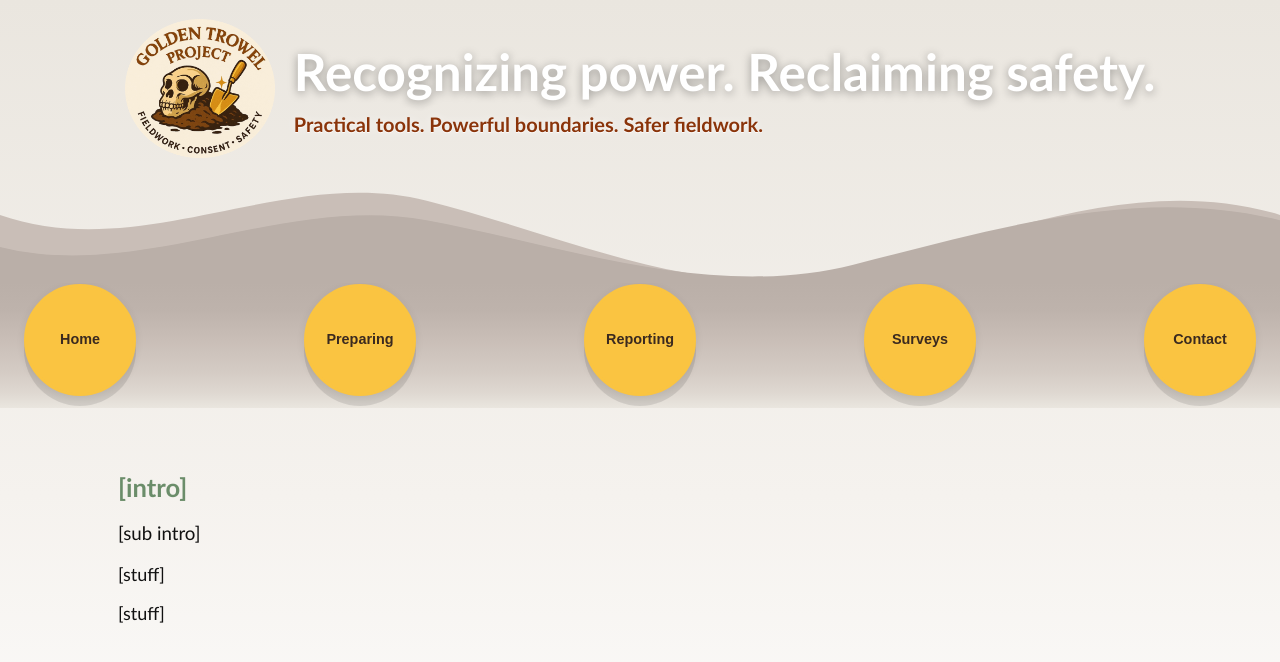
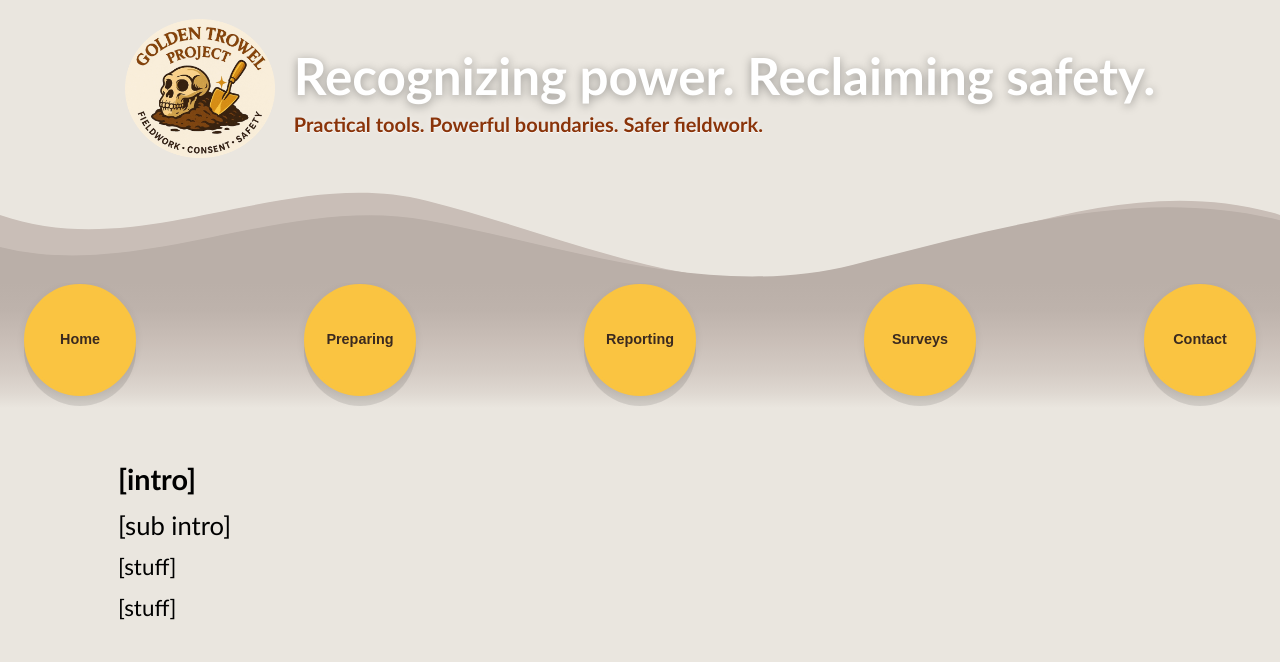
Before and after one commit to AnthroSafetyWarrior/GoldenTrowelProject, a Jekyll site: the page built from _pages/contact.html, in a window 1280 px wide. Shown: the top 662 px of the page. Built offline with Jekyll 4.4.1, drawn with Linux system fonts in a browser that asks for light colours.

Commit message:
updating name

```diff
--- a/_layouts/default.html
+++ b/_layouts/default.html
@@ -25,40 +25,27 @@
       --band-grad-top:#baafa8;
       --band-grad-mid:#cfc4bd;
       --band-grad-bottom:#eae6df;
+    }
+/* Pull the buttons a bit closer to the crest */
+:root { --circle-lift: -8px; }              /* tweak: -6px … -14px */
+.circle-nav { transform: translateY(var(--circle-lift)); }
 
-      /* Pull the buttons a bit closer to the crest */
-      --circle-lift: -8px;
+/* ---------- Base ---------- */ *,
+*::before, *::after { box-sizing: border-box; }
+body { font-family: Calibri, sans-serif; background:#eae6df; margin:0; }
+img, svg, video { max-width:100%; height:auto; display:block; }
 
-      /* NEW: heading-only spacing (doesn't change sizes or colors) */
-      --h1-mt: clamp(20px, 3.2vw, 44px);
-      --h1-mb: clamp(12px, 1.8vw, 24px);
-      --h2-mt: clamp(18px, 2.8vw, 36px);
-      --h2-mb: clamp(10px, 1.6vw, 20px);
-      --h3-mt: clamp(16px, 2.4vw, 28px);
-      --h3-mb: clamp( 8px, 1.4vw, 16px);
-    }
+/* ↑ only these three lines changed (more top/bottom space) */
+h1{ font-size:clamp(1.8rem,5.5vw,2.4rem); margin: 1em 0 .6em; }
+h2{ font-size:clamp(1.6rem,4.5vw,1.8rem); margin: .9em 0 .5em; }
+h3{ font-size:clamp(1.4rem,4vw,1.6rem);  margin: .8em 0 .45em; }
 
-    /* ============== Base / Layout ============== */
-    *,*::before,*::after{ box-sizing: border-box; }
-    html,body{ height:100%; }
-    body{
-      margin:0; color:var(--ink);
-      font-family: Calibri, system-ui, -apple-system, Segoe UI, Roboto, sans-serif;
-      /* keep your original gradient background */
-      background: linear-gradient(to bottom, #eae6df 0%, #f5f2ee 55%, #ffffff 100%);
-      background-attachment: fixed;
-    }
-    main{ width:min(100%, var(--maxw)); margin-inline:auto; padding:clamp(16px,4vw,28px); }
+p  { font-size:clamp(1.2rem,2.8vw,1.4rem); margin:.6em 0; }
+main{ width:min(100%,1100px); margin-inline:auto; padding:clamp(16px,4vw,28px); }
 img,svg,video{ max-width:100%; height:auto; display:block; }
 a{ color:var(--soil); text-decoration-thickness:.08em; text-underline-offset:.18em; }
 a:hover{ color:var(--logo-orange); }
-    h2{ color:var(--accent); font-size:clamp(1.2rem,3.4vw,1.6rem); margin:1.2em 0 .6em; }
-    p{ font-size:clamp(1rem,2.4vw,1.125rem); line-height:1.6; margin:.6em 0; }
 
-    /* ONLY change: spacing before/after headings inside <main> */
-    main h1{ margin-top:var(--h1-mt); margin-bottom:var(--h1-mb); }
-    main h2{ margin-top:var(--h2-mt); margin-bottom:var(--h2-mb); }
-    main h3{ margin-top:var(--h3-mt); margin-bottom:var(--h3-mb); }
 
     /* ============== Header + Hero ============== */
     header.hero{
@@ -103,6 +90,7 @@
     .nav-gradient{
   margin-top:-18px;
   padding-top:0;
+  /* just a little real padding; shadows can overflow below */
   padding-bottom:0;
   min-height: clamp(110px, 8vw, 120px);
   position: relative;
@@ -112,21 +100,28 @@
     var(--wave-dark) 0%,
     color-mix(in srgb, var(--wave-dark) 75%, var(--wave-mid)) 22%,
     var(--wave-mid) 46%,
-        color-mix(in srgb, var(--wave-mid) 65%, #eae6df) 72%,
-        color-mix(in srgb, var(--wave-mid) 35%, #eae6df) 88%,
-        #eae6df 100%
+    color-mix(in srgb, var(--wave-mid) 65%, #eae6dfff) 72%,
+    color-mix(in srgb, var(--wave-mid) 35%, #eae6dfff) 88%,
+    #eae6dfff 100%   /* ← match body’s background near this area */
   );
     }
+
+
+/* (tiny tuck so the waves hug the band nicely) */
+.hero-wave svg{ margin-bottom:-8px; }
 
     /* ============== Scrollable Wave Nav (horizontal only) ============== */
     .wave-nav{
       position:relative; background:transparent;
       overflow-x:auto;
-      overflow-y:visible;
+      overflow-y:visible;           /* no vertical scrollbar inside the nav */
       -webkit-overflow-scrolling:touch;
+
+      /* Firefox scrollbar style */
       scrollbar-width: thin;
       scrollbar-color: rgba(0,0,0,.28) transparent;
     }
+    /* WebKit scrollbar (horizontal) */
     .wave-nav::-webkit-scrollbar{ height:10px; }
     .wave-nav::-webkit-scrollbar-track{ background:transparent; }
     .wave-nav::-webkit-scrollbar-thumb{
@@ -136,13 +131,13 @@
     .wave-nav:hover::-webkit-scrollbar-thumb{ background: rgba(0,0,0,.40); }
 
     .wave-track{ position:relative; height:100%; min-width:0; }
-    .nav-gradient .wave{ display:none !important; }
+    .nav-gradient .wave{ display:none !important; } /* no inner sine */
 
     /* Circles layer */
-    .circle-nav{ position:absolute; inset:0; pointer-events:none; z-index:5; transform: translateY(var(--circle-lift)); }
+    .circle-nav{ position:absolute; inset:0; pointer-events:none; z-index:5; }
     .circle{
       position:absolute; pointer-events:auto;
-      --size: clamp(96px, 9.25vw, 112px);
+      --size: clamp(96px, 9.25vw, 112px); /* keep your preferred size range */
       width: var(--size); height: var(--size);
     }
     .circle-btn{
@@ -163,7 +158,7 @@
       box-shadow: 0 12px 0 rgba(0,0,0,.12), 0 6px 14px rgba(0,0,0,.12);
     }
 
-    /* Pills BELOW each circle */
+    /* Pills BELOW each circle (hidden so they don't affect nav height) */
     .flyout{
       display:none;
       position:absolute; left:50%; top: calc(100% + 10px); transform: translateX(-50%);
@@ -193,7 +189,7 @@
 
     /* (Optional) hub styles kept */
     .hub{ display:grid; gap:1.2rem; grid-template-columns: repeat(auto-fit, minmax(240px,1fr)); align-items:start; margin:clamp(12px,2vw,20px) auto; }
-    .hub-group{ background:#eae6df; border:1px solid color-mix(in srgb, var(--soil) 18%, transparent); border-radius:16px; padding:.9rem; box-shadow:0 2px 6px rgba(0,0,0,.05); }
+    .hub-group{ background: #eae6dfff; border:1px solid color-mix(in srgb, var(--soil) 18%, transparent); border-radius:16px; padding:.9rem; box-shadow:0 2px 6px rgba(0,0,0,.05); }
     .bubble{ width:100%; border-radius:999px; padding:.8rem 1rem; font-weight:800; background:var(--offwhite); color:var(--soil); border:2px solid color-mix(in srgb, var(--soil) 25%, transparent); transition:background .18s ease, color .18s ease, transform .18s ease, border-color .18s ease; min-height:44px; }
     .bubble:hover{ background:var(--logo-orange); color:#fff; transform:translateY(-2px); }
     .bubble:focus-visible{ outline:3px solid var(--accent); outline-offset:3px; }
@@ -308,15 +308,26 @@
   const wrapW  = wrap.clientWidth;
   const count  = circles.length;
 
-      // Fit-to-width gap (then clamp), and centered row
+  // Your constraints
+  const GAP_MIN = 120;     // min space between buttons
+  const GAP_MAX = 220;    // max space between buttons
+  const PAD_MIN = 24;     // min side padding
+
+  // 1) Try to fill the available width: compute a gap that would fit the row,
+  //    then clamp it to your min/max so accessibility stays consistent.
   const gapFit = (wrapW - 2*PAD_MIN - count*size) / Math.max(1, (count - 1));
   const gap    = Math.max(GAP_MIN, Math.min(gapFit, GAP_MAX));
-      const rowW   = count*size + (count-1)*gap;
-      const pad    = Math.max(PAD_MIN, Math.floor((wrapW - rowW) / 2));
 
-      const neededWidth = rowW + 2*pad;
-      track.style.width = Math.max(wrapW, neededWidth) + 'px';
+  // 2) With the chosen gap, center the row by distributing leftover as side pad.
+  const rowWidth = count*size + (count-1)*gap;
+  const pad      = Math.max(PAD_MIN, Math.floor((wrapW - rowWidth) / 2));
 
+  // 3) If the viewport is too small, allow horizontal scroll by expanding the track.
+  const neededWidth = rowWidth + 2*pad;
+  const trackWidth  = Math.max(wrapW, neededWidth);
+  track.style.width = trackWidth + 'px';
+
+  // 4) Position circles
   const TOP = Math.max(2, Math.round(size * 0.08));
   circles.forEach((circleEl, i) => {
     const left = pad + i*(size + gap);
@@ -328,6 +339,7 @@
     if (btn && href) btn.onclick = () => { location.href = href; };
   });
 }
+
 
     setHeight(); draw();
     addEventListener('resize', () => { setHeight(); draw(); }, { passive:true });
```
Also changed, not shown: other parts of _layouts/default.html (+14 -5 lines). Lines whose indentation alone changed are shown as unchanged.
